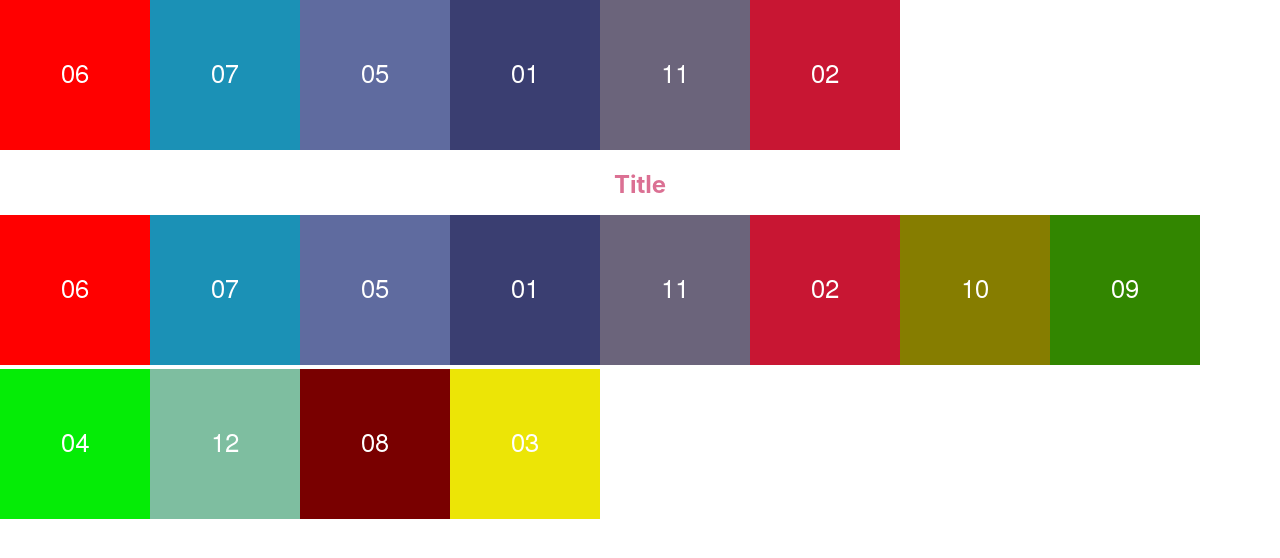
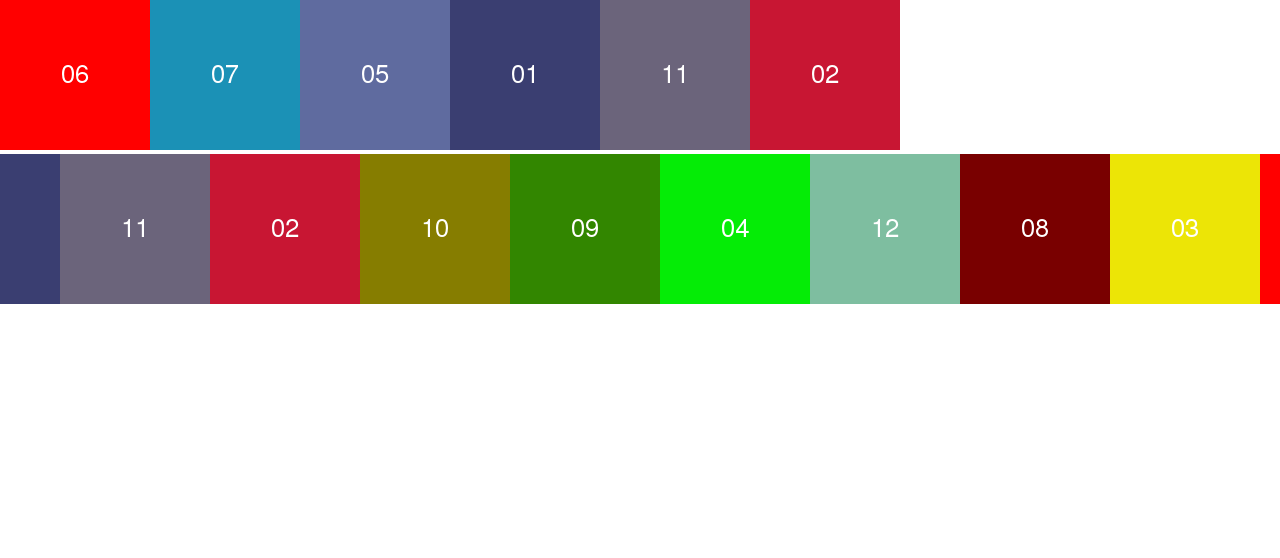
Before and after one commit to iteduki/image-loop-demo, a React (Create React App) app: page / in a window 1280 px wide. Shown: the top 558 px of the page. Built offline with nearby package versions, Linux system fonts and the light colour scheme.

Commit message:
無限スクロールが動作するところまで

```diff
--- a/src/components/LoopSlider.tsx
+++ b/src/components/LoopSlider.tsx
@@ -1,31 +1,61 @@
 import React from 'react'
-import styled from 'styled-components'
+import styled, { keyframes } from 'styled-components'
+
+const LoopWrap = styled.div`
+  display: flex;
+  overflow: hidden;
+  width: auto;
+`
+const LoopAnimation = keyframes`
+  0% {
+    transform: translateX(100%);
+  }
+  to {
+    transform: translateX(-100%);
+  }
+`
+
+const LoopWrapChildFirst = styled.div`
+  display: flex;
+  width: auto;
+  animation: ${LoopAnimation} 50s -25s linear infinite;
+`
+
+const LoopWrapImg = styled.img`
+  height: 100%;
+`
+
+const LoopAnimation2 = keyframes`
+  0% {
+    transform: translateX(0);
+  }
+  to {
+    transform: translateX(-200%);
+  }
+`
+
+const LoopWrapChildSecond = styled.div`
+  display: flex;
+  width: auto;
+  animation: ${LoopAnimation2} 50s linear infinite;
+`
 
 type Props = {
   imagePaths: string[]
 }
 
-const Title = styled.h1`
-  font-size: 1.5em;
-  text-align: center;
-  color: palevioletred;
-`;
-
-// Create a Wrapper component that'll render a <section> tag with some styles
-const Wrapper = styled.section`
-  padding: 4em;
-  background: papayawhip;
-`;
-
 const LoopSlider: React.FC<Props> = ({ imagePaths }) => {
   return (
     <>
-      <Title>Title</Title>
-      <div>
-        {imagePaths.map(image => <img src={image} alt={image} />)}
-      </div>
+      <LoopWrap>
+        <LoopWrapChildFirst>
+          {imagePaths.map(image => <LoopWrapImg src={image} alt={image} key={image} />)}
+        </LoopWrapChildFirst>
+        <LoopWrapChildSecond>
+          {imagePaths.map(image => <LoopWrapImg src={image} alt={image} key={image} />)}
+        </LoopWrapChildSecond>
+      </LoopWrap>
     </>
-
   )
 }
 
```
